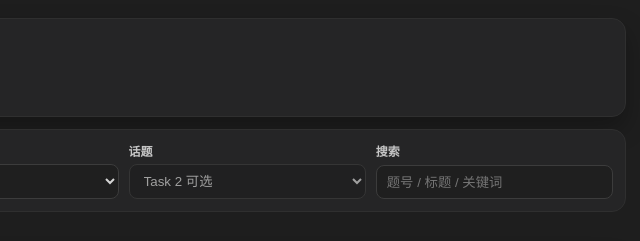
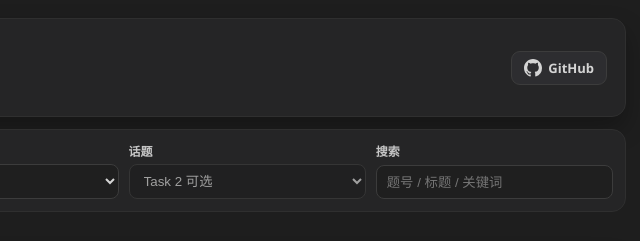
Before and after one commit to BevilWang/IELTS-Writing-Studio, a website: page public/index.html in a window 1280 px wide. Shown: the top 241 px of the page, 640-1280 px from the left. Drawn offline with Linux system fonts and the light colour scheme.

Commit message:
Add GitHub repository link to homepage header

```diff
--- a/public/home.css
+++ b/public/home.css
@@ -33,6 +33,31 @@
   border-radius: 14px;
   padding: 14px 18px;
   box-shadow: 0 12px 24px rgba(0, 0, 0, 0.28);
+  display: flex;
+  align-items: center;
+  justify-content: space-between;
+  gap: 12px;
+}
+
+.repo-link {
+  display: inline-flex;
+  align-items: center;
+  gap: 6px;
+  flex-shrink: 0;
+  padding: 7px 12px;
+  border: 1px solid var(--border);
+  border-radius: 9px;
+  background: var(--accent-soft);
+  color: var(--text);
+  font-size: 13px;
+  font-weight: 600;
+  text-decoration: none;
+  transition: color 0.15s, border-color 0.15s;
+}
+
+.repo-link:hover {
+  color: var(--accent);
+  border-color: var(--accent);
 }
 
 .home-header h1,
--- a/public/index.html
+++ b/public/index.html
@@ -9,8 +9,25 @@
   <body>
     <main class="home-shell">
       <header class="home-header">
-        <h1>IELTS 写作题库首页</h1>
-        <p>先筛选题目，再进入作答页面</p>
+        <div class="home-header-text">
+          <h1>IELTS 写作题库首页</h1>
+          <p>先筛选题目，再进入作答页面</p>
+        </div>
+        <a
+          class="repo-link"
+          href="https://github.com/BevilWang/IELTS-Writing-Studio"
+          target="_blank"
+          rel="noopener noreferrer"
+          title="在 GitHub 上查看源码"
+        >
+          <svg viewBox="0 0 16 16" width="18" height="18" aria-hidden="true" focusable="false">
+            <path
+              fill="currentColor"
+              d="M8 0C3.58 0 0 3.58 0 8c0 3.54 2.29 6.53 5.47 7.59.4.07.55-.17.55-.38 0-.19-.01-.82-.01-1.49-2.01.37-2.53-.49-2.69-.94-.09-.23-.48-.94-.82-1.13-.28-.15-.68-.52-.01-.53.63-.01 1.08.58 1.23.82.72 1.21 1.87.87 2.33.66.07-.52.28-.87.51-1.07-1.78-.2-3.64-.89-3.64-3.95 0-.87.31-1.59.82-2.15-.08-.2-.36-1.02.08-2.12 0 0 .67-.21 2.2.82.64-.18 1.32-.27 2-.27.68 0 1.36.09 2 .27 1.53-1.04 2.2-.82 2.2-.82.44 1.1.16 1.92.08 2.12.51.56.82 1.27.82 2.15 0 3.07-1.87 3.75-3.65 3.95.29.25.54.73.54 1.48 0 1.07-.01 1.93-.01 2.2 0 .21.15.46.55.38A8.01 8.01 0 0 0 16 8c0-4.42-3.58-8-8-8z"
+            />
+          </svg>
+          <span>GitHub</span>
+        </a>
       </header>
 
       <section class="filter-panel">
```
